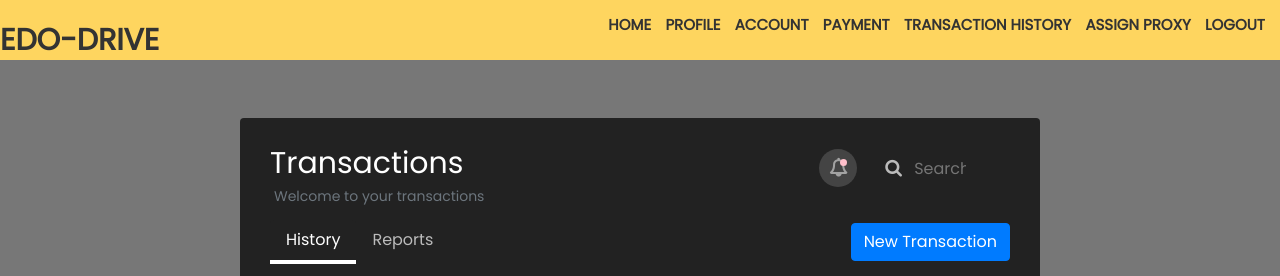
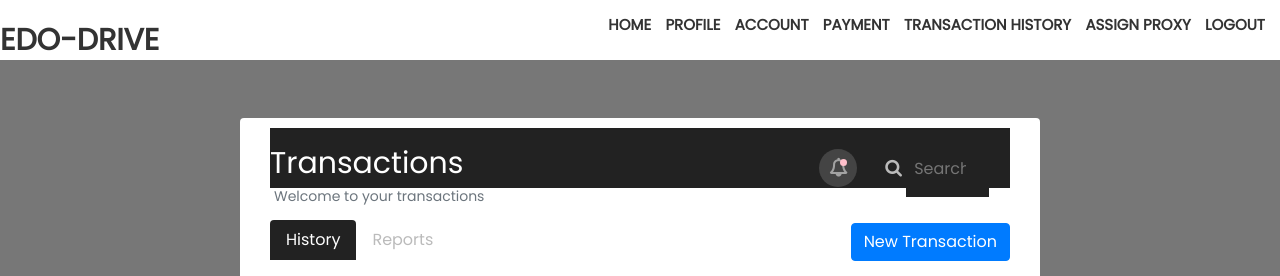
Before and after one commit to ojeolaayofe/Edo-Drive, a plain HTML site: page Tolu_project/History.html in a window 1280 px wide. Shown: the top 276 px of the page. Drawn offline with nearby package versions, Linux system fonts and the light colour scheme.

Commit message:
Update history.css

```diff
--- a/Tolu_project/history.css
+++ b/Tolu_project/history.css
@@ -11,7 +11,7 @@ body {
     font-family: 'Poppins', sans-serif
 }
 nav{
-    background: #FED55F;
+    background: white;
     height: 60px;
     width: 100%;
 }
@@ -39,7 +39,7 @@ label.logo{
     font-weight: bold;
 }
 .wrapper {
-    background-color: #222;
+    background-color: white;
     min-height: 100px;
     max-width: 800px;
     margin: 10px auto;
```
